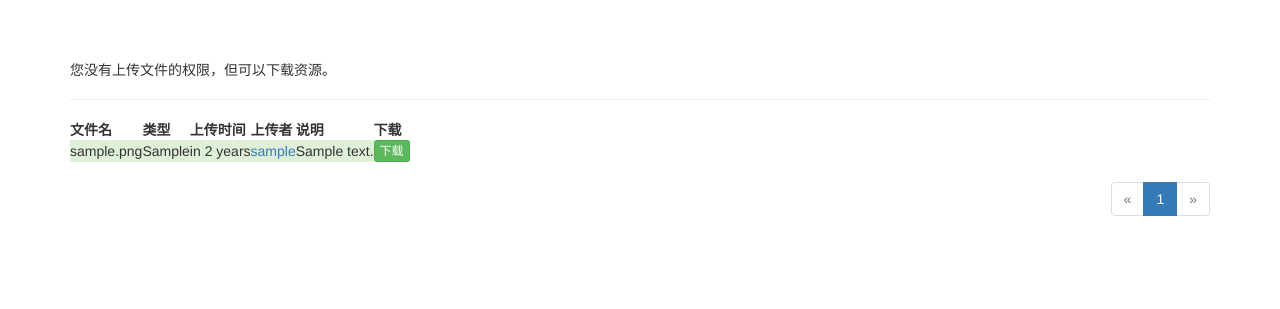
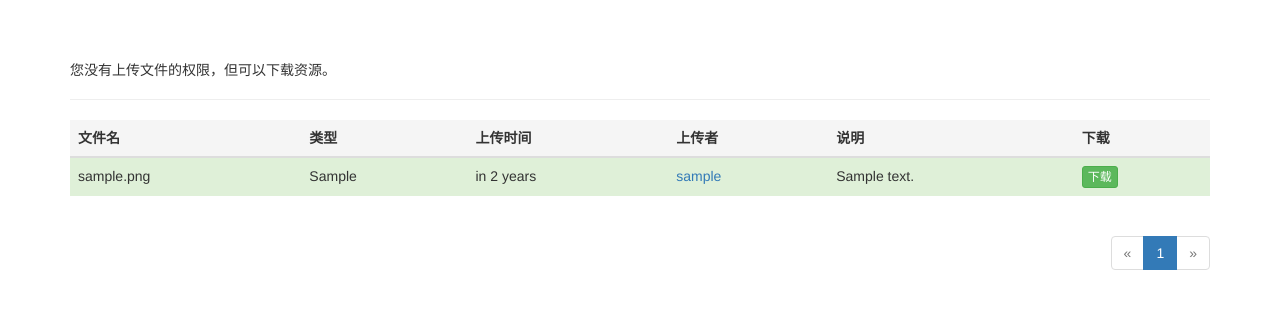
Before and after one commit to vsxd/Mysite_flask, a Flask app: page /updown/ in a window 1280 px wide. Shown: the part 52-361 px from the top of the page. Run offline with Flask 2, Linux system fonts and the light colour scheme; tables that the repository leaves empty hold one stand-in row (values such as "Sample post"); parts of the project's set-up code (start-up, migrations or seed data) failed here and were passed over; some libraries are stand-ins or nearby versions.

Commit message:
dev funpic and fix updown.html

```diff
--- a/app/funpic/forms.py
+++ b/app/funpic/forms.py
@@ -1,6 +1,7 @@
 from flask_wtf import FlaskForm
-from wtforms import SubmitField
+from wtforms import SubmitField, BooleanField
 
 
 class Funpic(FlaskForm):
+    # rank = BooleanField('只显示评价高的图片')
     submit = SubmitField('Refresh [Admin]')
--- a/app/templates/updown/updown.html
+++ b/app/templates/updown/updown.html
@@ -16,7 +16,7 @@
     {% endif %}
 </div>
 
-<table class="table-responsive">
+<table class="table">
     <thead>
         <th class="active">文件名</th>
         <th class="active">类型</th>
@@ -51,12 +51,11 @@
                 <td>{{ file.note }}</td>
                 <td>
                     {% if not file.disabled %}
-                    <a href="{{ url_for('updown.download', filename=file.filename) }}"
+                    <a href="{{ url_for('updown.download', filename=file.filename+'.'+file.extension) }}"
                        class="btn btn-success btn-xs" role ="button">下载</a>
                     {% else %}
                     <a class="btn btn-danger btn-xs" role ="button">禁用</a>
                     {% endif %}
-
                 </td>
             </tr>
         {% endfor %}
```
